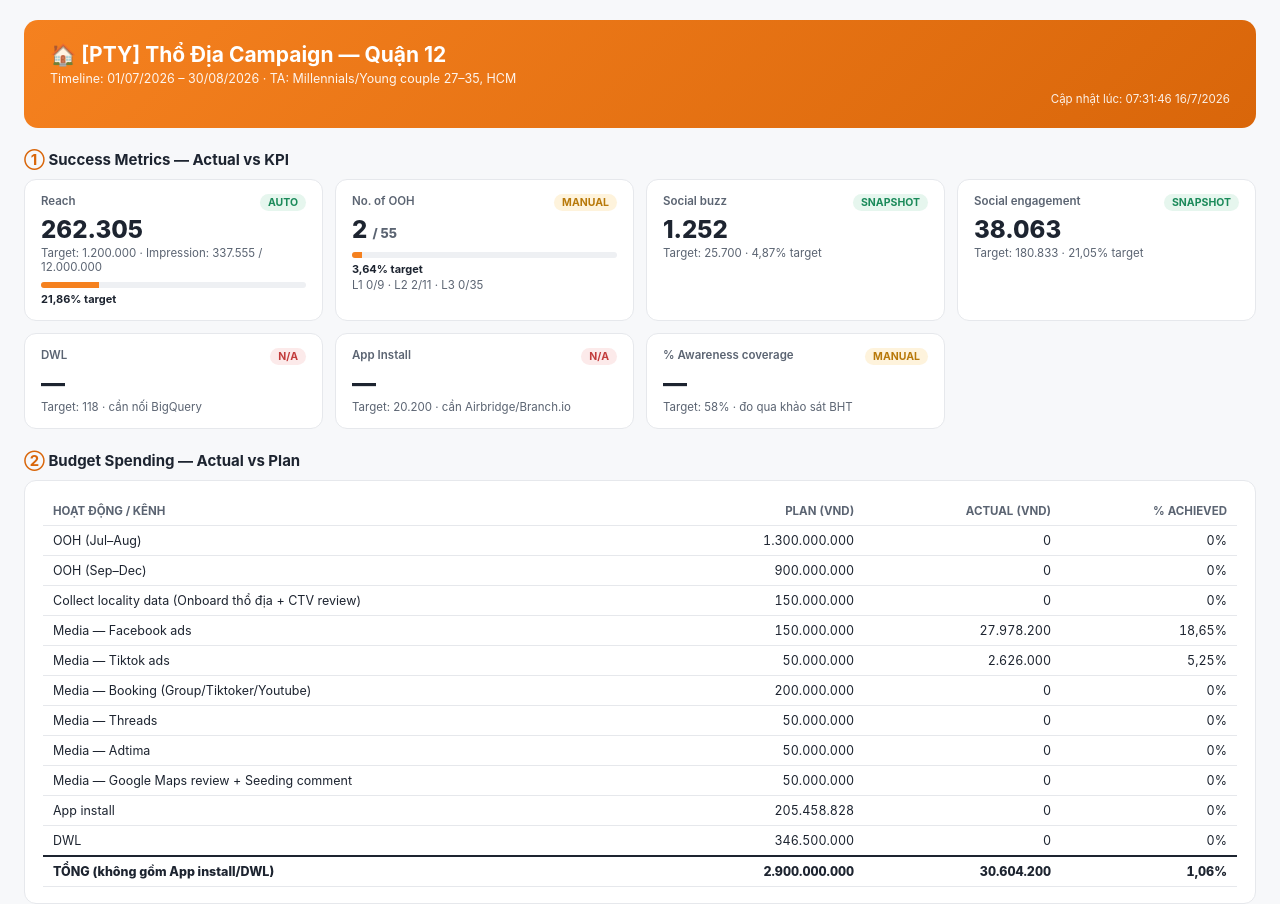
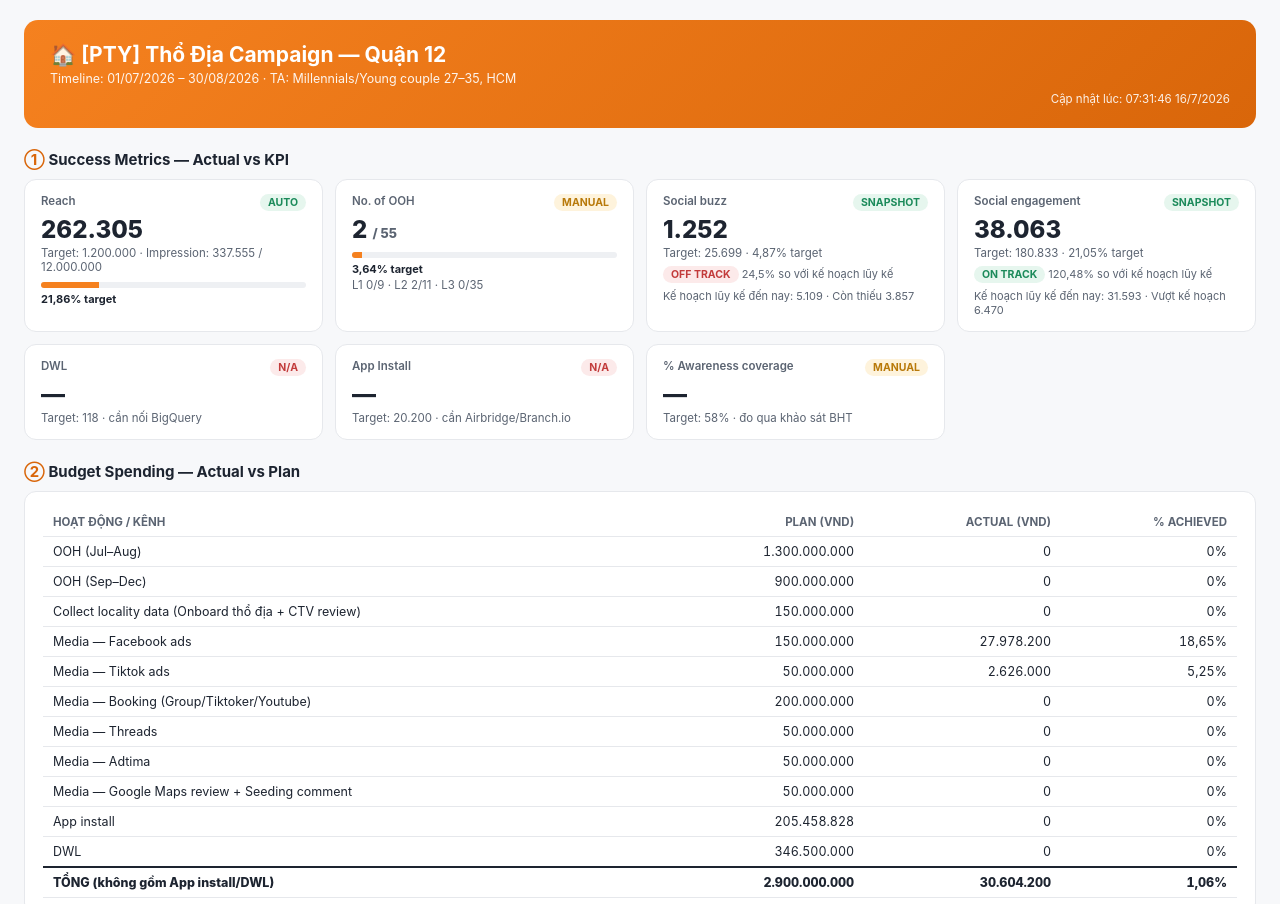
Before and after one commit to locvohoang/pty-tho-dia-camp-dash, a plain HTML site: page docs/index.html in a window 1280 px wide. Shown: the top 904 px of the page. Drawn offline with nearby package versions, Linux system fonts and the light colour scheme.

Commit message:
Add files via upload

```diff
--- a/docs/data.json
+++ b/docs/data.json
@@ -10,12 +10,34 @@
       "ta": "Millennials/Young couple 27–35, HCM"
     },
     "kpiTargets": {
-      "socialBuzz": 25700,
+      "socialBuzz": 25699,
       "socialEngagement": 180833,
       "awarenessCoverage": 58,
       "dwl": 118,
       "appInstall": 20200
     },
+    "weeklyBuzzTarget": [
+      { "week": "W1", "start": "2026-06-29", "end": "2026-07-05", "target": 1242 },
+      { "week": "W2", "start": "2026-07-06", "end": "2026-07-12", "target": 1931 },
+      { "week": "W3", "start": "2026-07-13", "end": "2026-07-19", "target": 2711 },
+      { "week": "W4", "start": "2026-07-20", "end": "2026-07-26", "target": 4017 },
+      { "week": "W5", "start": "2026-07-27", "end": "2026-08-02", "target": 6588 },
+      { "week": "W6", "start": "2026-08-03", "end": "2026-08-09", "target": 3595 },
+      { "week": "W7", "start": "2026-08-10", "end": "2026-08-16", "target": 2586 },
+      { "week": "W8", "start": "2026-08-17", "end": "2026-08-23", "target": 1665 },
+      { "week": "W9", "start": "2026-08-24", "end": "2026-08-30", "target": 1364 }
+    ],
+    "weeklyEngagementTarget": [
+      { "week": "W1", "start": "2026-06-29", "end": "2026-07-05", "target": 6800 },
+      { "week": "W2", "start": "2026-07-06", "end": "2026-07-12", "target": 11030 },
+      { "week": "W3", "start": "2026-07-13", "end": "2026-07-19", "target": 19268 },
+      { "week": "W4", "start": "2026-07-20", "end": "2026-07-26", "target": 28818 },
+      { "week": "W5", "start": "2026-07-27", "end": "2026-08-02", "target": 46676 },
+      { "week": "W6", "start": "2026-08-03", "end": "2026-08-09", "target": 20932 },
+      { "week": "W7", "start": "2026-08-10", "end": "2026-08-16", "target": 17801 },
+      { "week": "W8", "start": "2026-08-17", "end": "2026-08-23", "target": 16533 },
+      { "week": "W9", "start": "2026-08-24", "end": "2026-08-30", "target": 12975 }
+    ],
     "rfTarget": {
       "impression": 12000000,
       "reach": 1200000
--- a/docs/index.html
+++ b/docs/index.html
@@ -123,6 +123,13 @@
       </div>
 
       <div class="highlight-grid" style="grid-template-columns:repeat(2,1fr); max-width:560px;" id="buzzHighlight"></div>
+
+      <div class="subhead" style="margin-top:0;">Social buzz theo ngày vs Target theo tuần (29/06 – 30/08/2026)</div>
+      <div class="chart-box tall"><canvas id="buzzTrendChart"></canvas></div>
+
+      <div class="subhead">Social engagement theo ngày vs Target theo tuần (29/06 – 30/08/2026)</div>
+      <div class="chart-box tall"><canvas id="engagementTrendChart"></canvas></div>
+
       <div class="subhead">% phân bổ theo kênh</div>
       <div style="display:grid; grid-template-columns:1fr 1fr; gap:14px;">
         <div class="chart-box"><canvas id="buzzPie"></canvas></div>
@@ -165,6 +172,36 @@ function fmt(n){ if(n===null||n===undefined||isNaN(n)) return '—'; return Math
 function fmt2(n){ if(n===null||n===undefined||isNaN(n)) return '—'; return n.toLocaleString('vi-VN',{maximumFractionDigits:2}); }
 function pct(a,t){ if(!t) return null; return (a/t)*100; }
 function pctClass(p){ if(p===null) return ''; if(p>=90) return 'ok'; if(p>=50) return 'warn'; return ''; }
+
+// Kế hoạch lũy kế đến 1 ngày bất kỳ (nội suy theo ngày trong tuần hiện tại), dùng để tính on/off track
+function cumulativeTargetToDate(weeklyArr, asOfDate) {
+  const asOf = new Date(asOfDate);
+  let sum = 0;
+  weeklyArr.forEach(w => {
+    const wStart = new Date(w.start), wEnd = new Date(w.end);
+    if (asOf < wStart) return;
+    if (asOf >= wEnd) { sum += w.target; return; }
+    const daysElapsed = Math.floor((asOf - wStart) / 86400000) + 1;
+    sum += w.target * (daysElapsed / 7);
+  });
+  return sum;
+}
+function trackTileHtml(weeklyArr, actualValue) {
+  if (!weeklyArr || !weeklyArr.length) return '';
+  const todayStr = new Date().toISOString().slice(0,10);
+  const campStart = weeklyArr[0].start, campEnd = weeklyArr[weeklyArr.length-1].end;
+  if (todayStr < campStart) return `<div class="status-line">Chưa bắt đầu campaign (từ ${campStart})</div>`;
+  const cumTarget = cumulativeTargetToDate(weeklyArr, todayStr < campEnd ? todayStr : campEnd);
+  const onTrackPct = cumTarget > 0 ? (actualValue / cumTarget) * 100 : null;
+  const gap = cumTarget - actualValue;
+  const trackBadge = onTrackPct !== null && onTrackPct >= 100
+    ? '<span class="badge live">ON TRACK</span>'
+    : '<span class="badge blocked">OFF TRACK</span>';
+  return `
+    <div class="status-line" style="margin-top:6px;">${trackBadge} ${onTrackPct!==null?fmt2(onTrackPct)+'% so với kế hoạch lũy kế':''}</div>
+    <div class="status-line">Kế hoạch lũy kế đến nay: ${fmt(cumTarget)} · ${gap>0?`Còn thiếu ${fmt(gap)}`:`Vượt kế hoạch ${fmt(-gap)}`}</div>
+  `;
+}
 function statusDot(active,label){ const c = active ? '#1B8A5A' : '#C23B3B'; return `<span title="${label||''}" style="display:inline-block;width:8px;height:8px;border-radius:50%;background:${c};margin-right:6px;"></span>`; }
 
 const FX_SGD_VND = 20000;
@@ -258,9 +295,9 @@ function render(data) {
       <div class="target">L1 ${manual.oohActual.L1}/${manual.oohPlan.L1} · L2 ${manual.oohActual.L2}/${manual.oohPlan.L2} · L3 ${manual.oohActual.L3}/${manual.oohPlan.L3}</div>
     </div>
     <div class="kpi"><div class="label">Social buzz <span class="badge snapshot">SNAPSHOT</span></div><div class="value">${fmt(data.paidLink.totalBuzz)}</div>
-      <div class="target">Target: ${fmt(manual.kpiTargets.socialBuzz)} · ${fmt2(pBuzz)}% target</div></div>
+      <div class="target">Target: ${fmt(manual.kpiTargets.socialBuzz)} · ${fmt2(pBuzz)}% target</div>${trackTileHtml(manual.weeklyBuzzTarget, data.paidLink.totalBuzz)}</div>
     <div class="kpi"><div class="label">Social engagement <span class="badge snapshot">SNAPSHOT</span></div><div class="value">${fmt(data.paidLink.totalEngagement)}</div>
-      <div class="target">Target: ${fmt(manual.kpiTargets.socialEngagement)} · ${fmt2(pEng)}% target</div></div>
+      <div class="target">Target: ${fmt(manual.kpiTargets.socialEngagement)} · ${fmt2(pEng)}% target</div>${trackTileHtml(manual.weeklyEngagementTarget, data.paidLink.totalEngagement)}</div>
     <div class="kpi"><div class="label">DWL <span class="badge blocked">N/A</span></div><div class="value">—</div><div class="target">Target: ${fmt(manual.kpiTargets.dwl)} · cần nối BigQuery</div></div>
     <div class="kpi"><div class="label">App Install <span class="badge blocked">N/A</span></div><div class="value">—</div><div class="target">Target: ${fmt(manual.kpiTargets.appInstall)} · cần Airbridge/Branch.io</div></div>
     <div class="kpi"><div class="label">% Awareness coverage <span class="badge dummy">MANUAL</span></div><div class="value">—</div><div class="target">Target: ${manual.kpiTargets.awarenessCoverage}% · đo qua khảo sát BHT</div></div>
@@ -311,6 +348,34 @@ function render(data) {
       {label:'Impression thực tế (Tiktok)', data:dates.map(d=>tkByDate[d]||null), borderColor:'#111111', backgroundColor:'rgba(17,17,17,0.10)', fill:true, spanGaps:true, tension:0.2, pointRadius:2},
       {label:'Target/ngày (TB tuần)', data:tkTargetSeries, borderColor:'#5B6472', borderDash:[6,4], fill:false, stepped:true, pointRadius:0},
     ]}, options:{ responsive:true, maintainAspectRatio:false, plugins:{legend:{position:'bottom'}}, scales:{x:{ticks:{maxTicksLimit:12}}} } });
+
+  // ---- Social buzz / Social engagement theo ngày (TẤT CẢ post, không phụ thuộc filter tab) vs Target theo tuần ----
+  if (manual.weeklyBuzzTarget && manual.weeklyEngagementTarget) {
+    const allPosts = manual.paidLinkPosts || [];
+    function trendRange(weeklyArr){ return dateRange(weeklyArr[0].start, weeklyArr[weeklyArr.length-1].end); }
+
+    const buzzDates = trendRange(manual.weeklyBuzzTarget);
+    const buzzByDate = {};
+    allPosts.forEach(p => { buzzByDate[p.date] = (buzzByDate[p.date]||0) + postBuzz(p); });
+    const buzzActualSeries = buzzDates.map(d => buzzByDate[d] !== undefined ? buzzByDate[d] : null);
+    const buzzTargetSeries = buzzDates.map(d => { const wk = manual.weeklyBuzzTarget.find(w=>d>=w.start&&d<=w.end); return wk ? Math.round(wk.target/7) : null; });
+    if (buzzTrendChartInstance) buzzTrendChartInstance.destroy();
+    buzzTrendChartInstance = new Chart(document.getElementById('buzzTrendChart'), { type:'line', data:{ labels:buzzDates, datasets:[
+        {label:'Social buzz thực tế / ngày', data:buzzActualSeries, borderColor:'#F5811F', backgroundColor:'rgba(245,129,31,0.12)', fill:true, spanGaps:true, tension:0.2, pointRadius:2},
+        {label:'Target/ngày (TB tuần, tất cả kênh)', data:buzzTargetSeries, borderColor:'#5B6472', borderDash:[6,4], fill:false, stepped:true, pointRadius:0},
+      ]}, options:{ responsive:true, maintainAspectRatio:false, plugins:{legend:{position:'bottom'}}, scales:{x:{ticks:{maxTicksLimit:12}}} } });
+
+    const engDates = trendRange(manual.weeklyEngagementTarget);
+    const engByDate = {};
+    allPosts.forEach(p => { engByDate[p.date] = (engByDate[p.date]||0) + postEngagement(p); });
+    const engActualSeries = engDates.map(d => engByDate[d] !== undefined ? engByDate[d] : null);
+    const engTargetSeries = engDates.map(d => { const wk = manual.weeklyEngagementTarget.find(w=>d>=w.start&&d<=w.end); return wk ? Math.round(wk.target/7) : null; });
+    if (engagementTrendChartInstance) engagementTrendChartInstance.destroy();
+    engagementTrendChartInstance = new Chart(document.getElementById('engagementTrendChart'), { type:'line', data:{ labels:engDates, datasets:[
+        {label:'Social engagement thực tế / ngày', data:engActualSeries, borderColor:'#1B8A5A', backgroundColor:'rgba(27,138,90,0.12)', fill:true, spanGaps:true, tension:0.2, pointRadius:2},
+        {label:'Target/ngày (TB tuần, tất cả kênh)', data:engTargetSeries, borderColor:'#5B6472', borderDash:[6,4], fill:false, stepped:true, pointRadius:0},
+      ]}, options:{ responsive:true, maintainAspectRatio:false, plugins:{legend:{position:'bottom'}}, scales:{x:{ticks:{maxTicksLimit:12}}} } });
+  }
 }
 
 // ---------- Social buzz & Social engagement — filter thời gian + kênh (client-side) ----------
@@ -350,7 +415,7 @@ document.getElementById('clearFiltersT2').addEventListener('click', () => {
   rerenderBuzzSection();
 });
 
-let buzzPieInstance=null, engPieInstance=null, buzzByTypeChartInstance=null, buzzByChannelChartInstance=null, engByTypeChartInstance=null, engByChannelChartInstance=null;
+let buzzPieInstance=null, engPieInstance=null, buzzByTypeChartInstance=null, buzzByChannelChartInstance=null, engByTypeChartInstance=null, engByChannelChartInstance=null, buzzTrendChartInstance=null, engagementTrendChartInstance=null;
 const BUZZ_TYPE_COLORS = { Post:'#F5811F', Comment:'#2563AA', Share:'#1B8A5A', Repost:'#B8790A' };
 const ENG_TYPE_COLORS = { Repost:'#B8790A', Comment:'#2563AA', Share:'#1B8A5A', React:'#F5811F', Save:'#7A5AF8' };
 const BUZZ_CH_PALETTE = ['#0D3B66','#F5811F','#1B8A5A','#B8790A','#7A5AF8','#C23B3B','#2563AA','#111111'];
@@ -448,7 +513,7 @@ document.querySelectorAll('.tab-btn').forEach(btn => {
     btn.classList.add('active');
     document.getElementById(btn.dataset.tab).classList.add('active');
     requestAnimationFrame(() => {
-      [buzzPieInstance, engPieInstance, buzzByTypeChartInstance, buzzByChannelChartInstance, engByTypeChartInstance, engByChannelChartInstance].forEach(c => { if (c) { c.resize(); c.update(); } });
+      [buzzPieInstance, engPieInstance, buzzByTypeChartInstance, buzzByChannelChartInstance, engByTypeChartInstance, engByChannelChartInstance, buzzTrendChartInstance, engagementTrendChartInstance].forEach(c => { if (c) { c.resize(); c.update(); } });
     });
   });
 });
```
